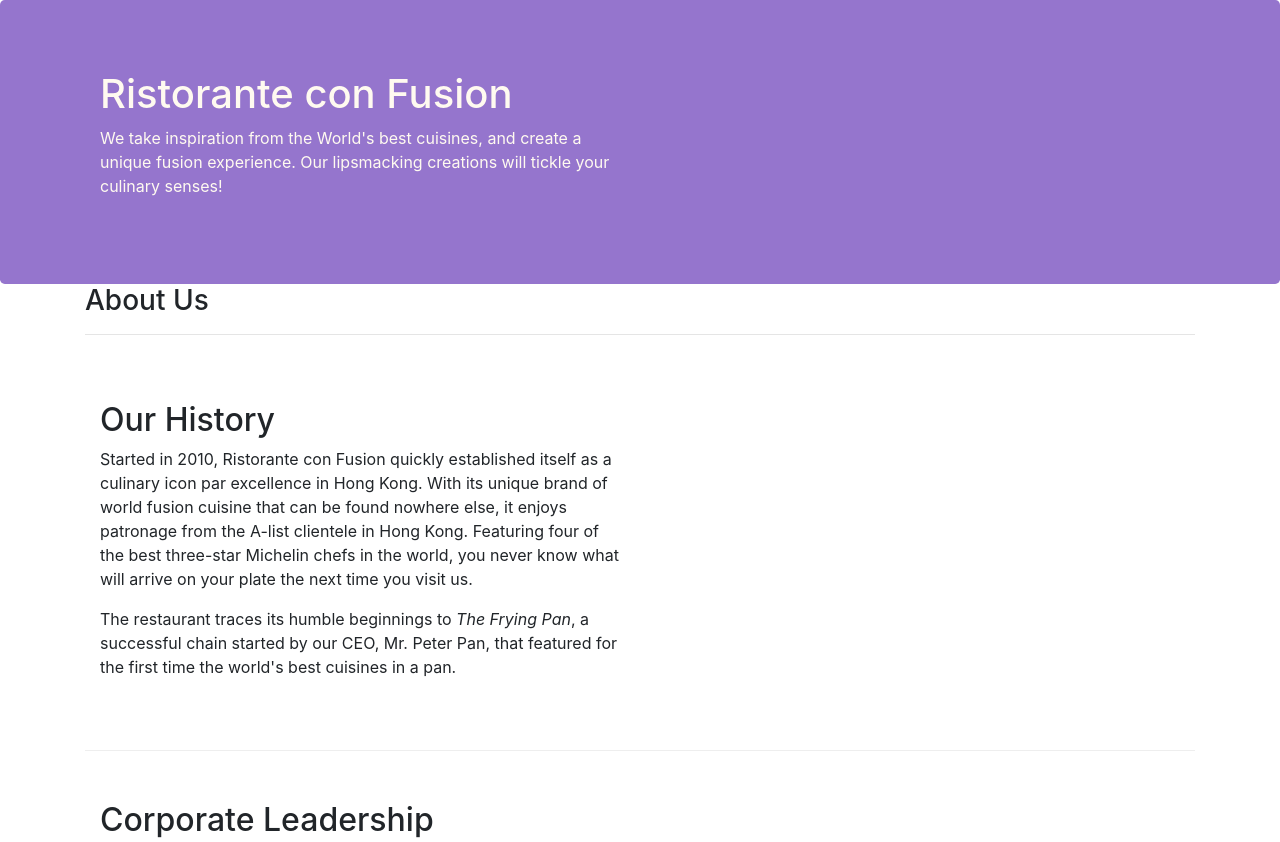
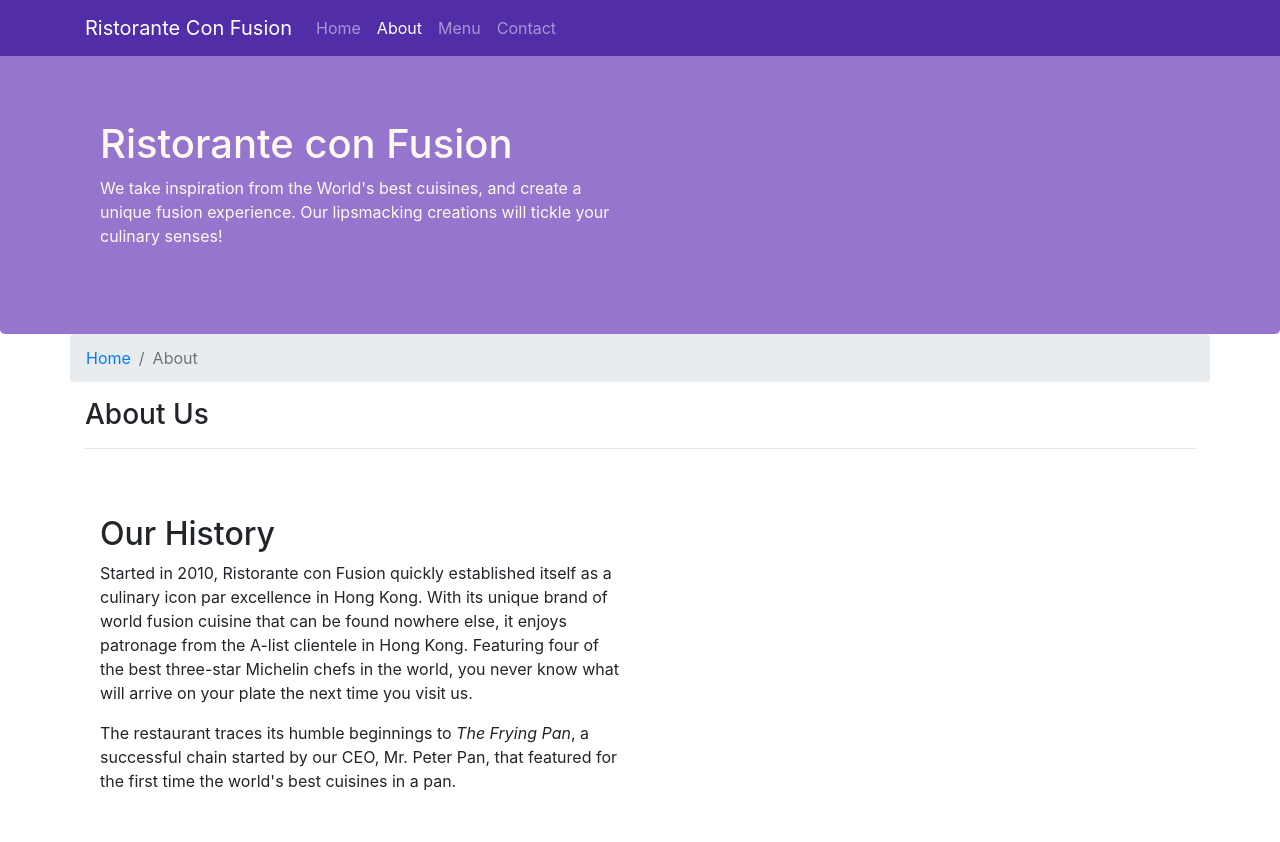
Before and after one commit to JS-alaz/Bootstrap, a website: page aboutus.html in a window 1280 px wide. Shown: the top 842 px of the page. Drawn offline with nearby package versions, Linux system fonts and the light colour scheme.

Commit message:
Navbar and breadcrumb

```diff
--- a/aboutus.html
+++ b/aboutus.html
@@ -11,6 +11,23 @@
 </head>
 
 <body>
+
+    <nav class="navbar navbar-dark navbar-expand-sm fixed-top">
+        <div class="container">
+            <button class="navbar-toggler" type="button" data-toggle="collapse" data-target="#Navbar">
+                <span class="navbar-toggler-icon"></span>
+            </button>
+            <a class="navbar-brand" href="./index.html">Ristorante Con Fusion</a>
+            <div class="collapse navbar-collapse" id="Navbar">
+                <ul class="navbar-nav mr-auto">
+                    <li class="nav-item"><a class="nav-link" href="./index.html">Home</a></li>
+                    <li class="nav-item active"><a class="nav-link" href="#">About</a></li>
+                    <li class="nav-item"><a class="nav-link" href="#">Menu</a></li>
+                    <li class="nav-item"><a class="nav-link" href="#">Contact</a></li>
+                </ul>
+            </div>
+        </div>
+    </nav>
 
     <header class="jumbotron">
         <div class="container">
@@ -27,6 +44,10 @@
 
     <div class="container">
         <div class="row">
+            <ol class="col-12 breadcrumb">
+                <li class="breadcrumb-item"><a href="./index.html">Home</a></li>
+                <li class="breadcrumb-item active">About</li><!-- as this item is the current item, it doesn´t need an "a" item-->
+            </ol>
             <div class="col">
                <h3>About Us</h3>
                <hr>
@@ -42,7 +63,6 @@
             <div class="col-12 col-sm-6">
             </div>
         </div>
-
 
         <div class="row row-content">
             <div class="col">
@@ -66,7 +86,7 @@
                 <div class="col-4 offset-1 col-sm-2">
                     <h5>Links</h5>
                     <ul class="list-unstyled">
-                        <li><a href="#">Home</a></li>
+                        <li><a href="./index.html">Home</a></li>
                         <li><a href="#">About</a></li>
                         <li><a href="#">Menu</a></li>
                         <li><a href="#">Contact</a></li>
--- a/css/styles.css
+++ b/css/styles.css
@@ -28,3 +28,12 @@
     margin: 0px;
     color: #0f0f0f;
 }
+
+body {
+    padding-top: 50px;
+    z-index: 0;
+}
+
+.navbar-dark {
+    background-color: #512DA8;
+}
```
Also changed, not shown: index.html (+17 -0 lines).
